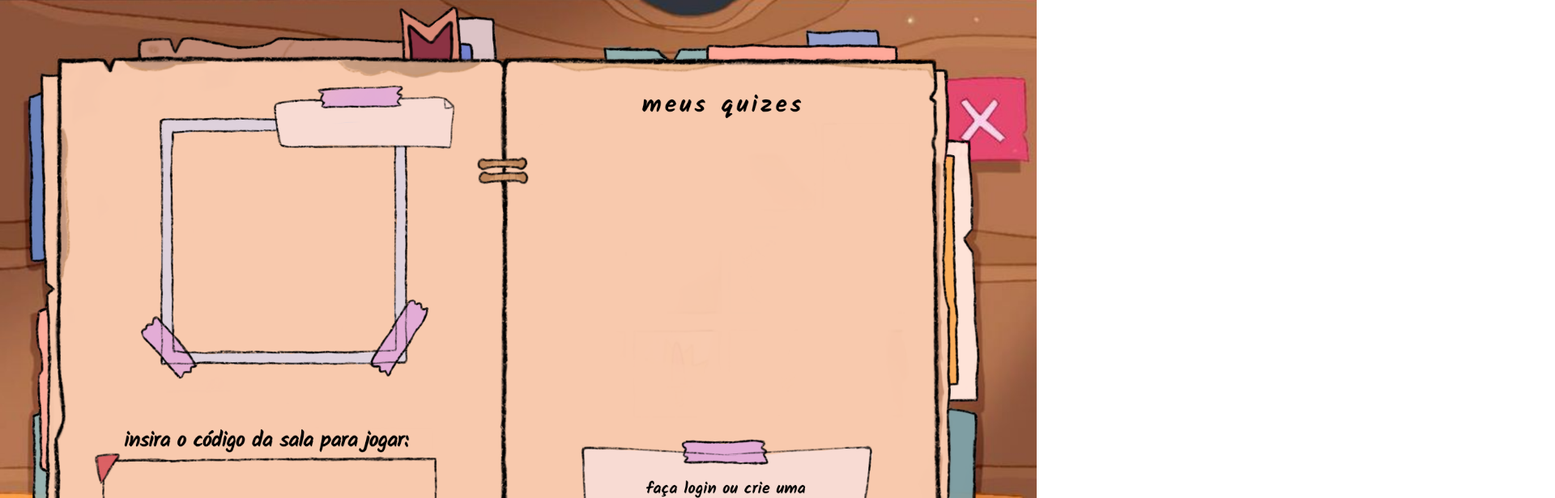
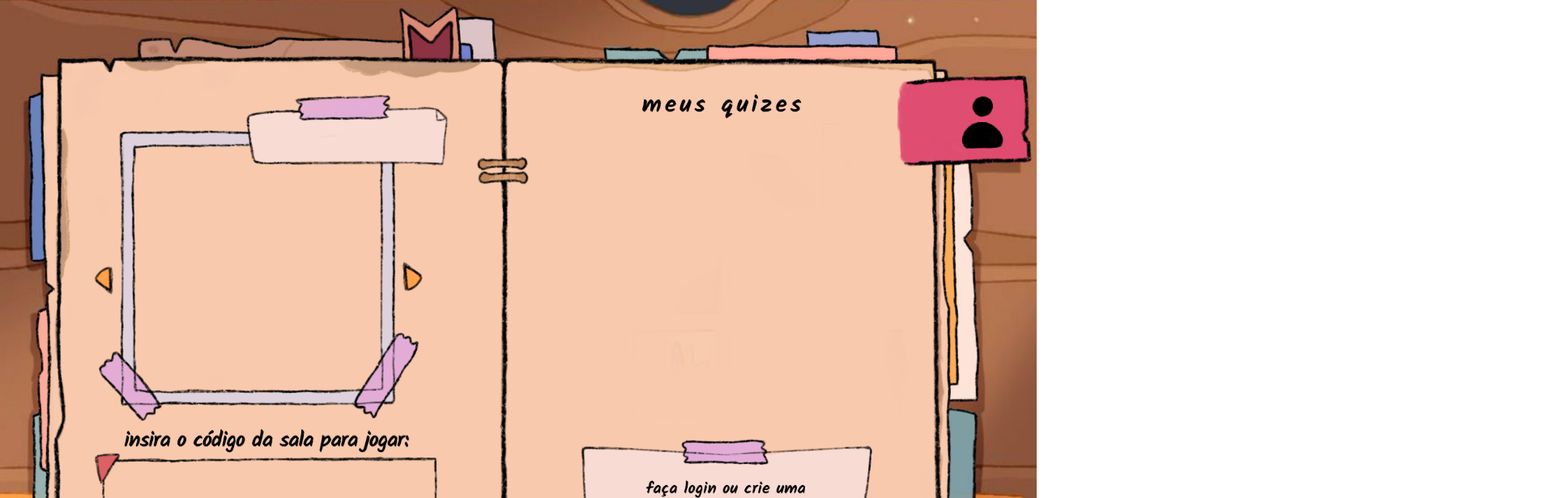
Before and after one commit to dannyy7/Quiz-Gincana, a React (Vite) app in the folder quizgincana/: page /PaginaPrincipal in a window 1280 px wide. Shown: the top 616 px of the page at 81% size, 1920 px wide, since content can reach past the window. Built offline with nearby package versions, Linux system fonts and the light colour scheme.

Commit message:
alterações em imagens
Provavelmente será necessario arrumar a "hitbox" dos elementos da tela

```diff
--- a/quizgincana/index.html
+++ b/quizgincana/index.html
@@ -1,5 +1,5 @@
 <!doctype html>
-<html lang="en">
+<html lang="pt-br">
   <head>
     <meta charset="UTF-8" />
     <link rel="icon" type="image/svg+xml" href="/vite.svg" />
--- a/quizgincana/src/jogo/PaginaPrincipal.jsx
+++ b/quizgincana/src/jogo/PaginaPrincipal.jsx
@@ -8,13 +8,14 @@ function PaginaPrincipal(){
         <div className={styles.container}>
             <div className="coluna">
                 <div className={styles.bloco1}></div>
-                <img src='pagina_principal/pgprincipalmoldura.png' id='moldura'></img>
-                <img src='pagina_principal/pgprincipalsetadireita.png'></img>
-                <img src='pagina_principal/pgprincipalsetaesquerda.png'></img>
-                <img src='pagina_principal/pgprincipalbutton.png'></img>
+                <img src='pagina_principal/pgprincipalmoldura.png' className={styles.imagem}></img>
+                <img src='pagina_principal/pgprincipalsetadireita.png' className={styles.imagem}></img>
+                <img src='pagina_principal/pgprincipalsetaesquerda.png' className={styles.imagem}></img>
+                <img src='pagina_principal/pgprincipalbutton.png'className={styles.imagem}></img>
+                <button className={styles.botao}></button>
              </div>
 
-            <img src='pagina_principal/pgprincipalbutton2.png'></img>
+            <img src='pagina_principal/pgprincipalbutton2.png' className={styles.imagem}></img>
         </div>
     )
 }
--- a/quizgincana/src/jogo/PaginaPrincipal.module.css
+++ b/quizgincana/src/jogo/PaginaPrincipal.module.css
@@ -9,7 +9,26 @@
   height: 100vh;
   background: url('/pagina_principal/pgprincipalfundo.png') center/cover no-repeat;
 }
-#moldura{
-  width: 900px;
-  height: auto;
+.imagem{
+  position: absolute;
+  top: 0;
+  left: 0;
+  width: 100%;
+  height: 100%;
+  object-fit: cover;      /* cobre o container mantendo proporção */
+  object-position: center; /* centraliza */
 }
+.botao {
+  position: absolute;
+  top: 50%;
+  left: 50%;
+  transform: translate(-50%, -50%);
+
+  width: 150px;      /* largura da hitbox */
+  height: 80px;      /* altura da hitbox */
+
+  padding: 0;
+  border: none;
+  background: none;
+  cursor: pointer;
+}
```
